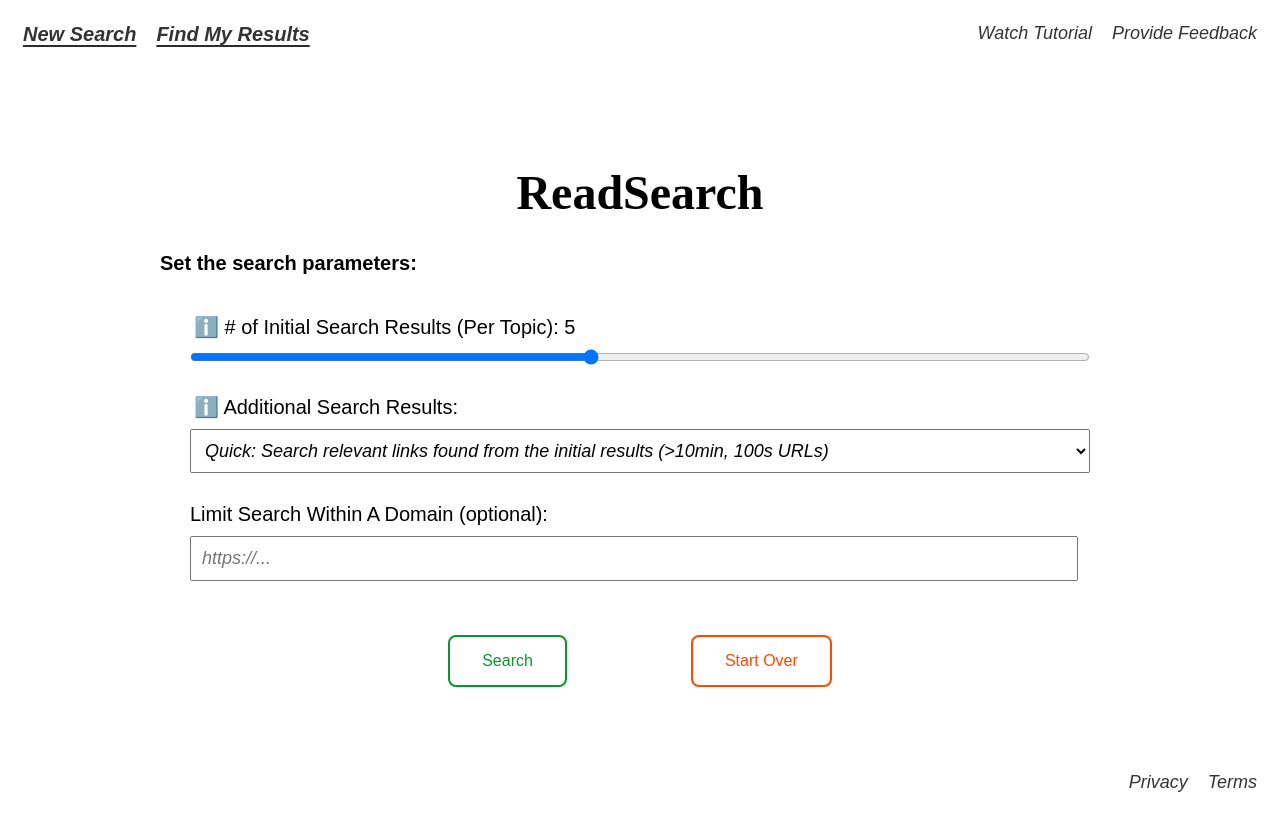
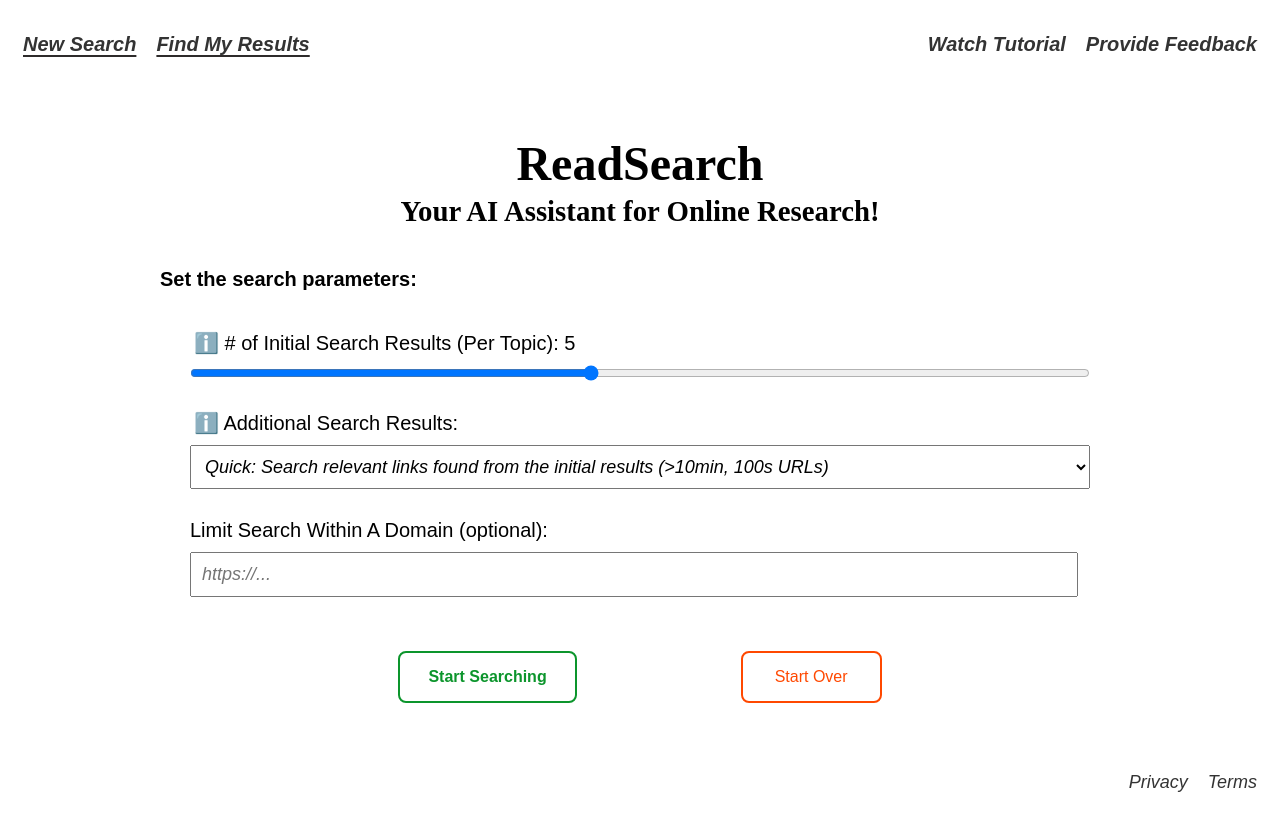
Before and after one commit to HoraceYYY/ReadSearchGPT, a Vue app in the folder ResearchWeb/: page /preference in a window 1280 px wide. Built offline with nearby package versions, Linux system fonts and the light colour scheme.

Commit message:
added sub title

```diff
--- a/ResearchWeb/src/App.vue
+++ b/ResearchWeb/src/App.vue
@@ -18,10 +18,9 @@
     </nav>
 
     <div class="content">
-      <h1> ReadSearch </h1>
-
-      <router-view class="router-view-class"/>
-
+      <h1 class="title">ReadSearch</h1>
+      <h2 class="subtitle">Your AI Assistant for Online Research!</h2>
+      <router-view class="router-view-class" />
     </div>
 
     <nav class="navbar">
@@ -73,12 +72,18 @@
   text-decoration: underline;
   text-underline-offset: 0.2em;
 }
-.navbar-right, .navbar-bottom-right {
+.navbar-right{
+  font-size: 20px;
+  font-weight: bold;
+}
+
+.navbar-bottom-right {
   font-size: 18px;
   display: flex;
   gap: 20px;
 }
 .navbar-top {
+  margin-top: 10px;
   display: flex;
   justify-content: space-between;
 }
@@ -104,9 +109,18 @@
   align-items: center;
   justify-content: flex-start;
   flex-grow: 1;
-  gap: 20px;
   overflow-y: auto;
-  padding-top: 9vh; /* Adjust this value to move content up or down */
+  padding-top: 2.5vh; /* Adjust this value to move content up or down */
   max-height: 80vh;
 }
+
+.title {
+  font-size: 3em;
+  margin-bottom: -20px; /* Adjust the value to make the spacing smaller */
+}
+
+.subtitle {
+  font-size: 1.8em;
+  margin-bottom: 60px;
+}
 </style>
--- a/ResearchWeb/src/views/MySearch.vue
+++ b/ResearchWeb/src/views/MySearch.vue
@@ -4,7 +4,7 @@
 export default {
   data() {
     return {
-      buttonText: "Find My Search"
+      buttonText: "Find My Results"
     };
   },
   computed: {
--- a/ResearchWeb/src/views/Query.vue
+++ b/ResearchWeb/src/views/Query.vue
@@ -30,7 +30,7 @@
 
     data() {
       return {
-        buttonText: "Search",
+        buttonText: "Start",
         passwordFieldType: "password"
       };
     },
@@ -70,7 +70,7 @@
     this.$store.dispatch('SearchQueries', this.searchqueries);
     this.$store.dispatch('ApiKey', this.apiKey);
 
-    this.buttonText = "Checking...";
+    this.buttonText = "Checking Key...";
 
     const response = await this.callApi();
     if (response['Key'] === 'Valid') {
--- a/ResearchWeb/src/views/Results.vue
+++ b/ResearchWeb/src/views/Results.vue
@@ -32,7 +32,7 @@
         }
       },
       buttonText() {
-        return this.jsonData.Status === "Researching..." ? "Cancel Search" : "New Search";
+        return this.jsonData.Status === "Researching..." ? "Cancel Search" : " New Search ";
       },
       buttonClass() {
         return this.jsonData.Status === "Researching..." ? "cancel-button" : "newsearch-button";
@@ -95,6 +95,7 @@
     justify-content: center;
   }
   .content-container {
+    margin-top: -5px;
     max-width: 900px; /* Match the table width */
     width: 100%;
   }
@@ -134,8 +135,9 @@
   .button-container {
     display: flex;
     justify-content: center;
-    gap: 120px;
+    gap: 160px;
     margin-top: 80px;
+
   }
   .download-button {
     border: 2px solid #0000ff;
@@ -177,7 +179,7 @@
     border-radius: 8px;
     background-color: #ffffff;
     color: #0c952c;
-    padding: 15px 32px;
+    padding: 15px 41px;
     text-align: center;
     text-decoration: none;
     display: inline-block;
--- a/ResearchWeb/src/views/SearchPreference.vue
+++ b/ResearchWeb/src/views/SearchPreference.vue
@@ -4,7 +4,7 @@
 export default {
     data() {
       return {
-        buttonText: "Search"
+        buttonText: "Start Searching"
       };
     },
   computed: {
@@ -97,7 +97,7 @@
             this.$router.push({ path: '/searching' });
             //handle your response here
         } catch (error) {
-            this.buttonText = "Search"
+            this.buttonText = "Start Searching"
             console.error(error);
             alert(`There is an error duing the search: ${error}`);// handle error here
         }
@@ -222,7 +222,7 @@
 
     display: flex;
   justify-content: center;
-  gap: 120px; /* Adjust the spacing between buttons as needed */
+  gap: 160px; /* Adjust the spacing between buttons as needed */
   margin-top: 40px; /* Add margin to the top */
   }
 
@@ -231,13 +231,14 @@
   border-radius: 8px;
   background-color: #ffffff;
   color: #0c952c;
-    padding: 15px 32px;
+    padding: 15px 28px;
     text-align: center;
     text-decoration: none;
     display: inline-block;
     font-size: 16px;
     margin: 4px 2px;
     cursor: pointer;
+    font-weight: bold;
   }
 
   .startover-button {
--- a/ResearchWeb/src/views/Searching.vue
+++ b/ResearchWeb/src/views/Searching.vue
@@ -52,7 +52,7 @@
 <template>
     <div class="results-container">
       <div class="text-container">
-        <p class="textheader">Your AI agent has begun your research!</p>
+        <p class="textheader">Your AI assistant has begun your research!</p>
         <p class="textbody">Download partial results anytime during the search. Full results remain available for another 24 hours and will be automatically deleted after.</p>
         <p class="textbody">You need the Task ID to retrieve the results. <span class="important-notice">Make sure to save the Task ID. It won't be displayed again.</span></p>
       </div>
@@ -71,6 +71,7 @@
 
   <style scoped>
   .results-container {
+    margin-top: 5px;
     width: 100%;
     display: flex;
     flex-direction: column;
```
